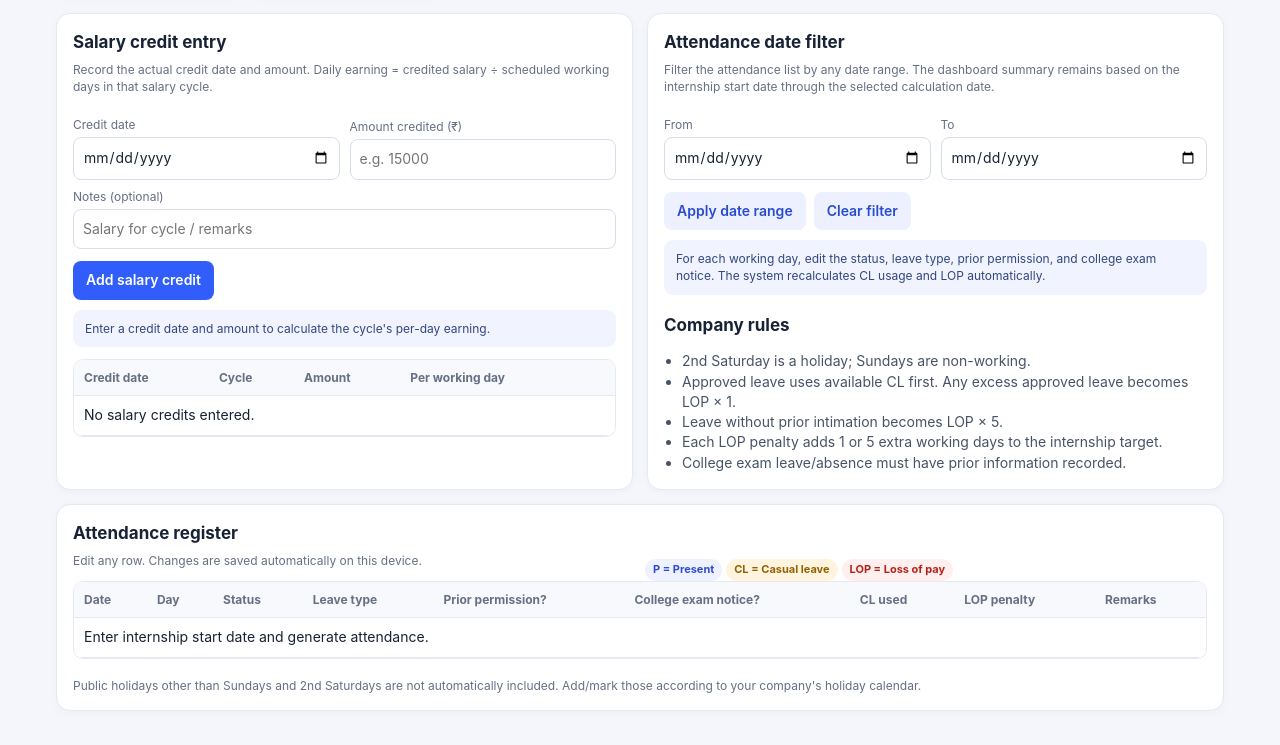
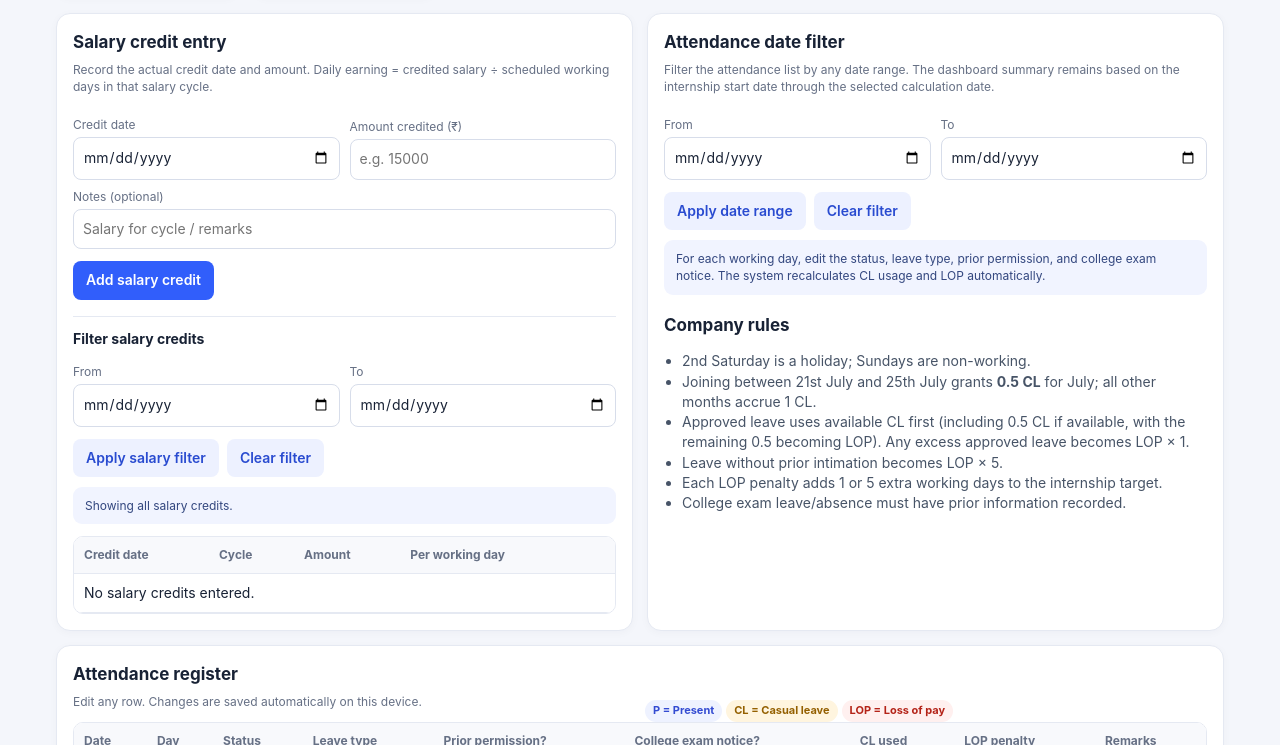
Before and after one commit to manohardorreti/attenda, a plain HTML site: page index.html in a window 1280 px wide. Shown: the part 677-1422 px from the top of the page. Drawn offline with Linux system fonts and the light colour scheme.

Commit message:
Update index.html

```diff
--- a/index.html
+++ b/index.html
@@ -44,7 +44,7 @@
       </div>
 
       <div class="note">
-        Rules applied: Monday–Saturday are working days; the 2nd Saturday of each month is a holiday. Salary periods run from the 26th of the previous month through the 25th. CL accrues at 1 day per calendar month and unused CL carries forward.
+        Rules applied: Monday–Saturday are working days; the 2nd Saturday of each month is a holiday. Salary periods run from the 26th of the previous month through the 25th. CL accrues at 1 day per calendar month (0.5 CL if joining between 21st–25th July) and unused CL carries forward.
       </div>
     </section>
 
@@ -78,7 +78,25 @@
         <div class="actions">
           <button id="addPay">Add salary credit</button>
         </div>
-        <div id="payInfo" class="note">Enter a credit date and amount to calculate the cycle's per-day earning.</div>
+
+        <hr style="border:0;border-top:1px solid var(--line);margin:16px 0 12px">
+        <h3 style="font-size:14px;margin:0 0 6px">Filter salary credits</h3>
+        <div class="row">
+          <div>
+            <label for="payFilterFrom">From</label>
+            <input id="payFilterFrom" type="date">
+          </div>
+          <div>
+            <label for="payFilterTo">To</label>
+            <input id="payFilterTo" type="date">
+          </div>
+        </div>
+        <div class="actions">
+          <button class="secondary" id="applyPayFilter">Apply salary filter</button>
+          <button class="secondary" id="clearPayFilter">Clear filter</button>
+        </div>
+
+        <div id="payInfo" class="note">Showing all salary credits.</div>
         <div class="tablewrap" style="margin-top:12px">
           <table style="min-width:500px">
             <thead>
@@ -117,7 +135,8 @@
         <h2 style="margin-top:18px">Company rules</h2>
         <ul class="rules-list">
           <li>2nd Saturday is a holiday; Sundays are non-working.</li>
-          <li>Approved leave uses available CL first. Any excess approved leave becomes LOP × 1.</li>
+          <li>Joining between 21st July and 25th July grants <strong>0.5 CL</strong> for July; all other months accrue 1 CL.</li>
+          <li>Approved leave uses available CL first (including 0.5 CL if available, with the remaining 0.5 becoming LOP). Any excess approved leave becomes LOP × 1.</li>
           <li>Leave without prior intimation becomes LOP × 5.</li>
           <li>Each LOP penalty adds 1 or 5 extra working days to the internship target.</li>
           <li>College exam leave/absence must have prior information recorded.</li>
```
